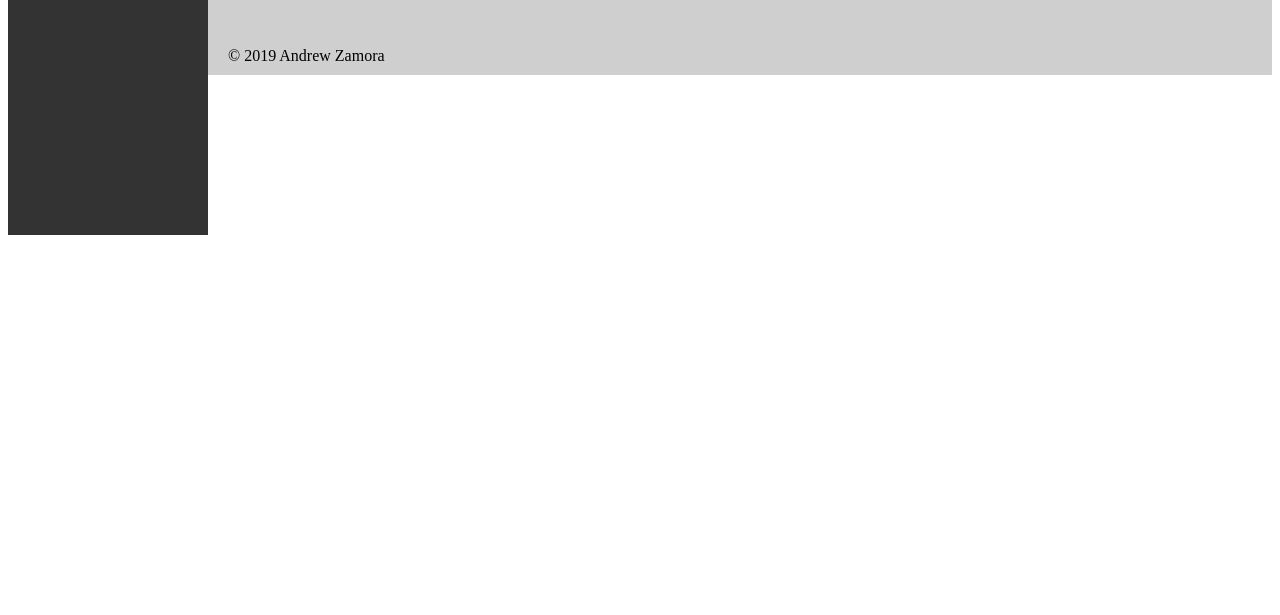
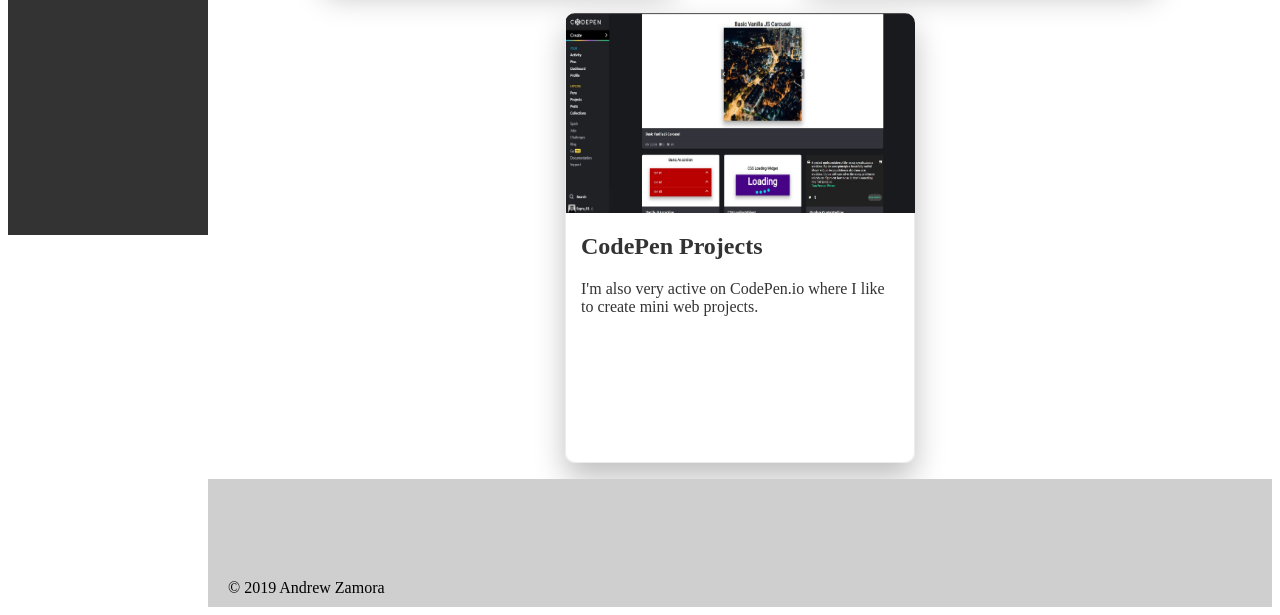
Before and after one commit to AndrewZamora/andrewzamora.github.io, a Gatsby site: page /projects in a window 1280 px wide. Shown: the part 573-1188 px from the top of the page. Before the commit the page ends 800 px from the top, so only its background shows below. Built offline with nearby package versions, Linux system fonts and the light colour scheme; Gatsby itself is replaced by a stand-in of ours.

Commit message:
Changed shadow effects

```diff
--- a/src/components/card.css
+++ b/src/components/card.css
@@ -4,30 +4,35 @@
 }
 
 .card {
-    height: 400px;
-    width: 300px;
-    border-radius: 7px;
+    height: 450px;
+    width: 350px;
+    border-radius: 10px;
     overflow: hidden;
+    transition: box-shadow .3s cubic-bezier(.25,.1,.25,1);
     /*  <property> <duration> <timing-function> <delay>  */
-    /* transition: box-shadow 0.3s cubic-bezier(0.25, 0.1, 0.25, 1); */
-    /* @keyframes duration | timing-function | delay | name */
-    /* animation: 1.5s linear 1s floatShadow; */
-    /* animation: 0.1s floatShadow forwards 0.5s; */
-    box-shadow: inset 0 0 0 1px #ebebf0, 0 15px 30px 0 rgba(0, 0, 0, 0.15);
+    box-shadow: inset 0 0 0 1px #ebebf0, 0 15px 30px 0 rgba(0, 0, 0, 0.25);
     margin: 1em;
+    box-sizing: border-box;
 }
+.img-container {
+    display: flex;
+    justify-content: center;
+    overflow: hidden;
+    width: 100%;
 
-.img-container {
-    height: 50%;
-    overflow: hidden;
 }
-
 .img-container img {
-    width: 300px;
+    width: calc(100% - 1px);
+    height: 200px;
+    object-fit: fill;
 }
 
 .card-text {
     margin: 1em;
+}
+
+.card-link .card:hover {
+    box-shadow: inset 0 0 0 1px #ebebf0,0 25px 60px 0 rgba(0,0,0,.1);
 }
 
 
```
